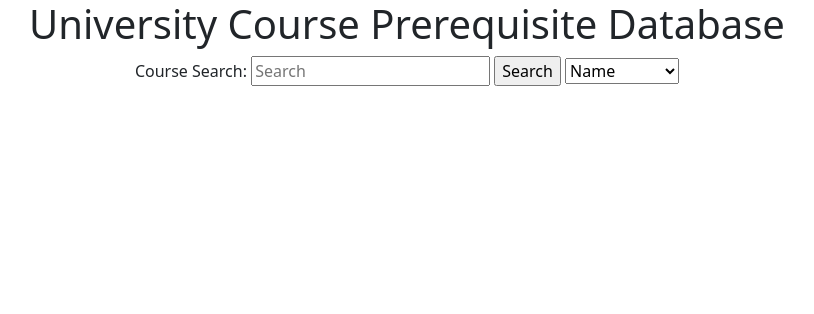
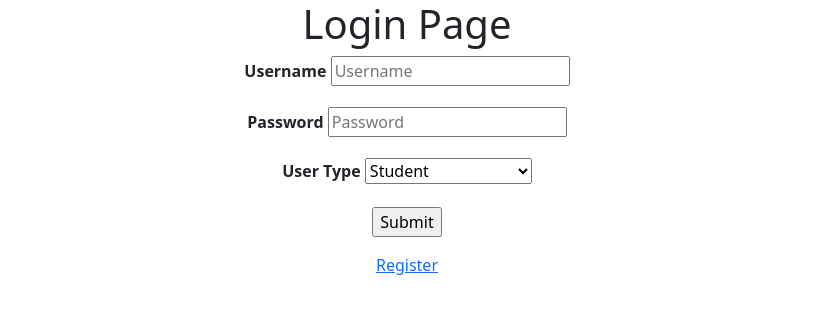
Before and after one commit to TyeStates/UniversityCourseDatabaseSystem, a PHP site: page / in a window 1280 px wide. Shown: the top 314 px of the page, without its empty margins (233-1047 px from the left). Run offline with PHP 8.4, Linux system fonts and the light colour scheme.

Commit message:
Update index.php

```diff
--- a/index.php
+++ b/index.php
@@ -7,20 +7,37 @@
         <link href="https://cdn.jsdelivr.net/npm/bootstrap@5.3.2/dist/css/bootstrap.min.css" rel="stylesheet">
     </head>
     <body>
-        <div class="text-center content-section">
-            <h1>University Course Prerequisite Database</h1>
-        </div>
-        <div class="text-center content-section">
-            <form id="searchform" action="search.php" method="get">
-                <label for="searchInput">Course Search:</label>
-                <input type="text" id="searchInput" name="searchInput" placeholder="Search">
-                <input id="searchButton" type="submit" value="Search">
-                <select id="filter" name="filter" placeholder="Filter By..">
-                    <option value="name">Name</option>
-                    <option value="id">Course ID</option>
-                    <option value="department">Department</option>
-                    <option value="prereq">Prerequisite</option>
-                </select>
+        <h1 class="text-center">Login Page</h1>
+        <div class="text-center">
+            <form action="login.php" method="post">
+                <?php
+                    if (isset($_GET['error'])){
+                        echo "<div class='error'>" . $_GET['error'] . "</div>";
+                    }
+                ?>
+                <div class="mb-3">
+                    <label for="username" class="form-label"><strong>Username</strong></label>
+                    <input type="text" id="username" name="username" placeholder="Username" required>
+                </div>
+                <div class="mb-3">
+                    <label for="password" class="form-label"><strong>Password</strong></label>
+                    <input type="text" id="password" name="password" placeholder="Password" required>
+                </div>
+                <div class="mb-3">
+                    <label for="loginFilter" class="form-label"><strong>User Type</strong></label>
+                    <select id="loginFilter" name="loginFilter" placeholder="User Type" required>
+                        <option value="student">Student</option>
+                        <option value="professor">Professor</option>
+                        <option value="d_admin">Department Admin</option>
+                        <option value="admin">Admin</option>
+                    </select>
+                </div>
+                <div class="mb-3 justify-content-center">
+                    <input id="submit" type="submit" value="Submit">
+                </div>
+                <div class="mb-3">
+                    <a href='register.php'>Register</a>
+                </div>
             </form>
         </div>
     </body>
```
